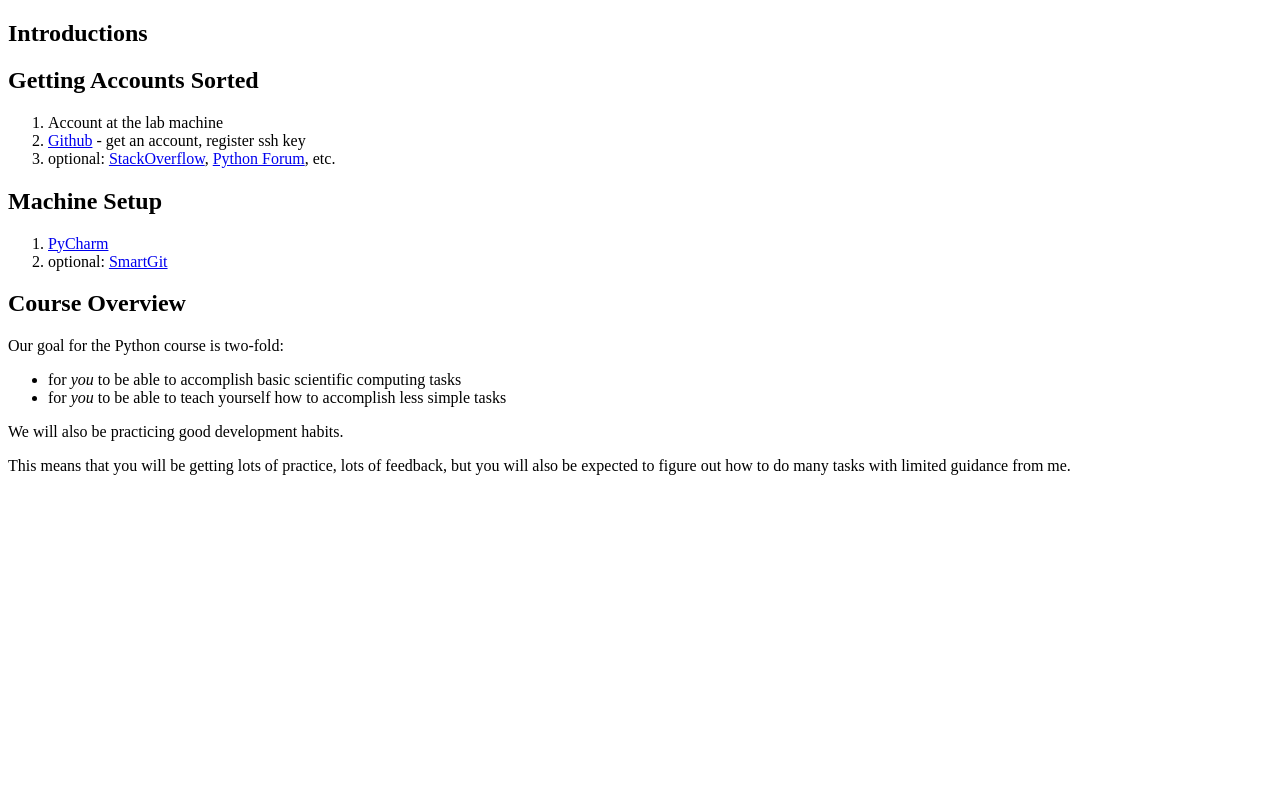
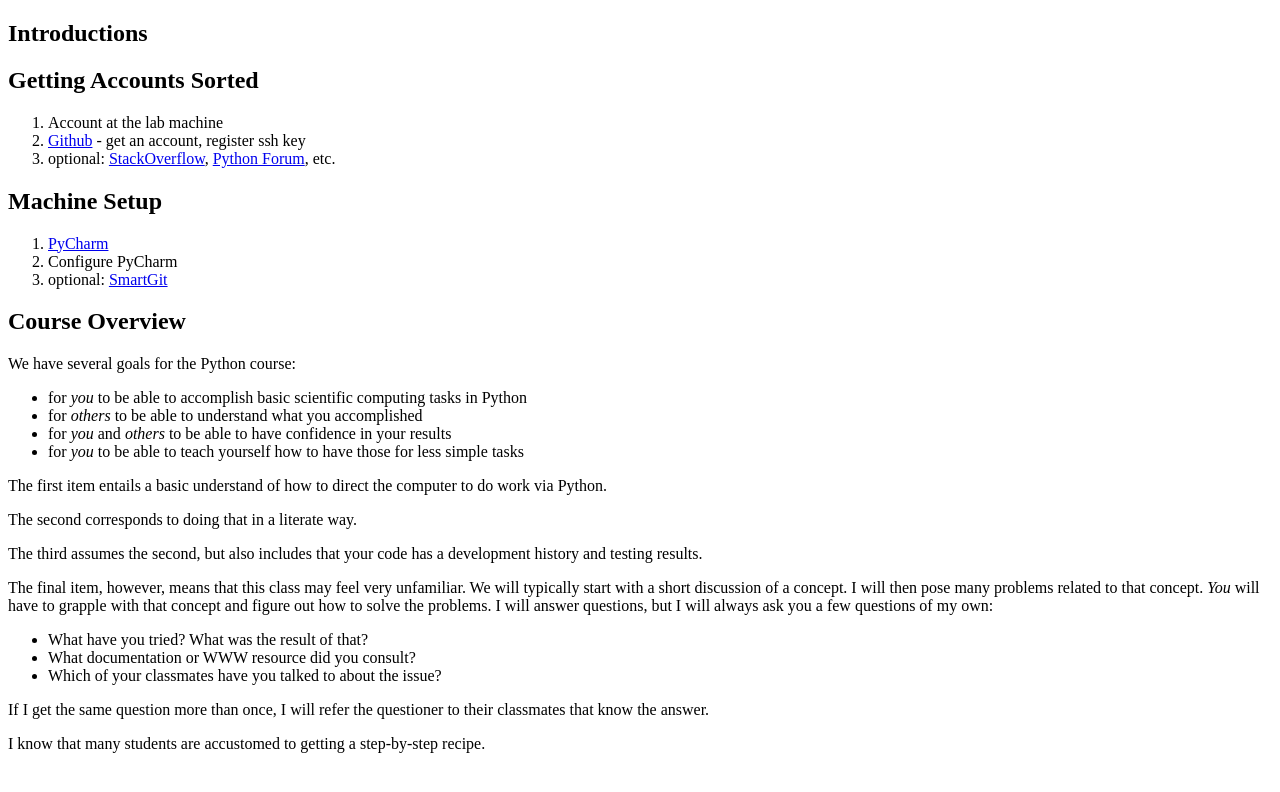
Before and after one commit to AIMS-Ghana/python-course, a Jekyll site: the page built from _days/0_0_intro.md, in a window 1280 px wide. Shown: the top 792 px of the page. Built offline with Jekyll 4.4.1, drawn with Linux system fonts in a browser that asks for light colours.

Commit message:
update intro

```diff
--- a/_days/0_0_intro.md
+++ b/_days/0_0_intro.md
@@ -14,17 +14,36 @@ title: Overview
 ## Machine Setup
 
 1. [PyCharm](http://www.jetbrains.com/pycharm/)
-2. optional: [SmartGit](http://www.syntevo.com/smartgit/)
+2. Configure PyCharm
+3. optional: [SmartGit](http://www.syntevo.com/smartgit/)
 
 ## Course Overview
 
-Our goal for the Python course is two-fold:
+We have several goals for the Python course:
 
- - for *you* to be able to accomplish basic scientific computing tasks
- - for *you* to be able to teach yourself how to accomplish less simple tasks
+ - for *you* to be able to accomplish basic scientific computing tasks in Python
+ - for *others* to be able to understand what you accomplished
+ - for *you* and *others* to be able to have confidence in your results
+ - for *you* to be able to teach yourself how to have those for less simple tasks
 
-We will also be practicing good development habits.
+The first item entails a basic understand of how to direct the computer to do work
+via Python.
 
-This means that you will be getting lots of practice, lots of feedback, but you
-will also be expected to figure out how to do many tasks with limited guidance
-from me.
+The second corresponds to doing that in a literate way.
+
+The third assumes the second, but also includes that your code has a development
+history and testing results.
+
+The final item, however, means that this class may feel very unfamiliar.  We
+will typically start with a short discussion of a concept.  I will then pose
+many problems related to that concept.  *You* will have to grapple with that concept and figure out how to
+solve the problems.  I will answer questions, but I will always ask you a few questions of my own:
+
+ - What have you tried?  What was the result of that?
+ - What documentation or WWW resource did you consult?
+ - Which of your classmates have you talked to about the issue?
+
+If I get the same question more than once, I will refer the questioner to their
+classmates that know the answer.
+
+I know that many students are accustomed to getting a step-by-step recipe.
```
